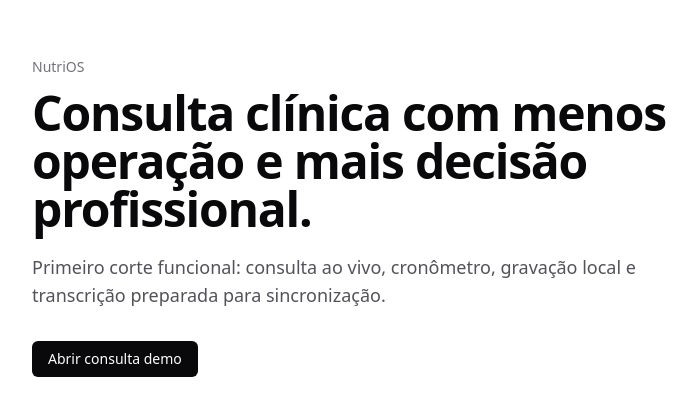
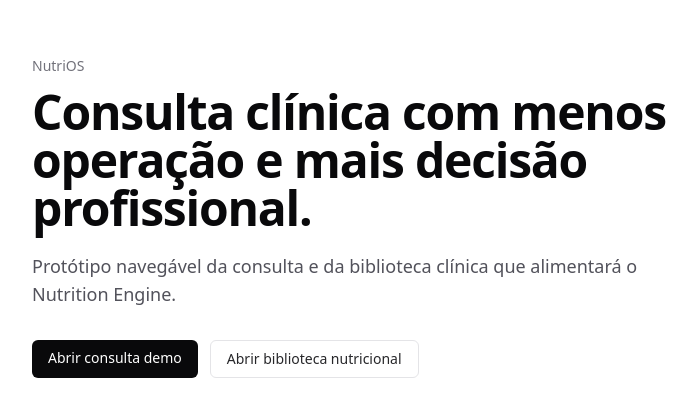
Before and after one commit to agendanutrijulianamoreira-droid/NutriOS, a Next.js app: page / in a window 1280 px wide. Shown: the part 183-600 px from the top of the page, without its empty margins (120-817 px from the left). Built offline with nearby package versions, Linux system fonts and the light colour scheme.

Commit message:
feat: link consultation and nutrition library demos

```diff
--- a/src/app/page.tsx
+++ b/src/app/page.tsx
@@ -8,15 +8,21 @@ export default function HomePage() {
         Consulta clínica com menos operação e mais decisão profissional.
       </h1>
       <p className="mt-5 max-w-2xl text-lg text-zinc-600 dark:text-zinc-400">
-        Primeiro corte funcional: consulta ao vivo, cronômetro, gravação local e transcrição preparada para sincronização.
+        Protótipo navegável da consulta e da biblioteca clínica que alimentará o Nutrition Engine.
       </p>
-      <div className="mt-8">
+      <div className="mt-8 flex flex-wrap gap-3">
         <Link
           href="/consultations/demo"
           className="inline-flex rounded-md bg-zinc-950 px-4 py-2 text-sm font-medium text-white dark:bg-zinc-100 dark:text-zinc-950"
         >
           Abrir consulta demo
         </Link>
+        <Link
+          href="/nutrition-library"
+          className="inline-flex rounded-md border border-zinc-200 px-4 py-2 text-sm font-medium text-zinc-800 hover:bg-zinc-50 dark:border-zinc-700 dark:text-zinc-200 dark:hover:bg-zinc-900"
+        >
+          Abrir biblioteca nutricional
+        </Link>
       </div>
     </main>
   );
```
